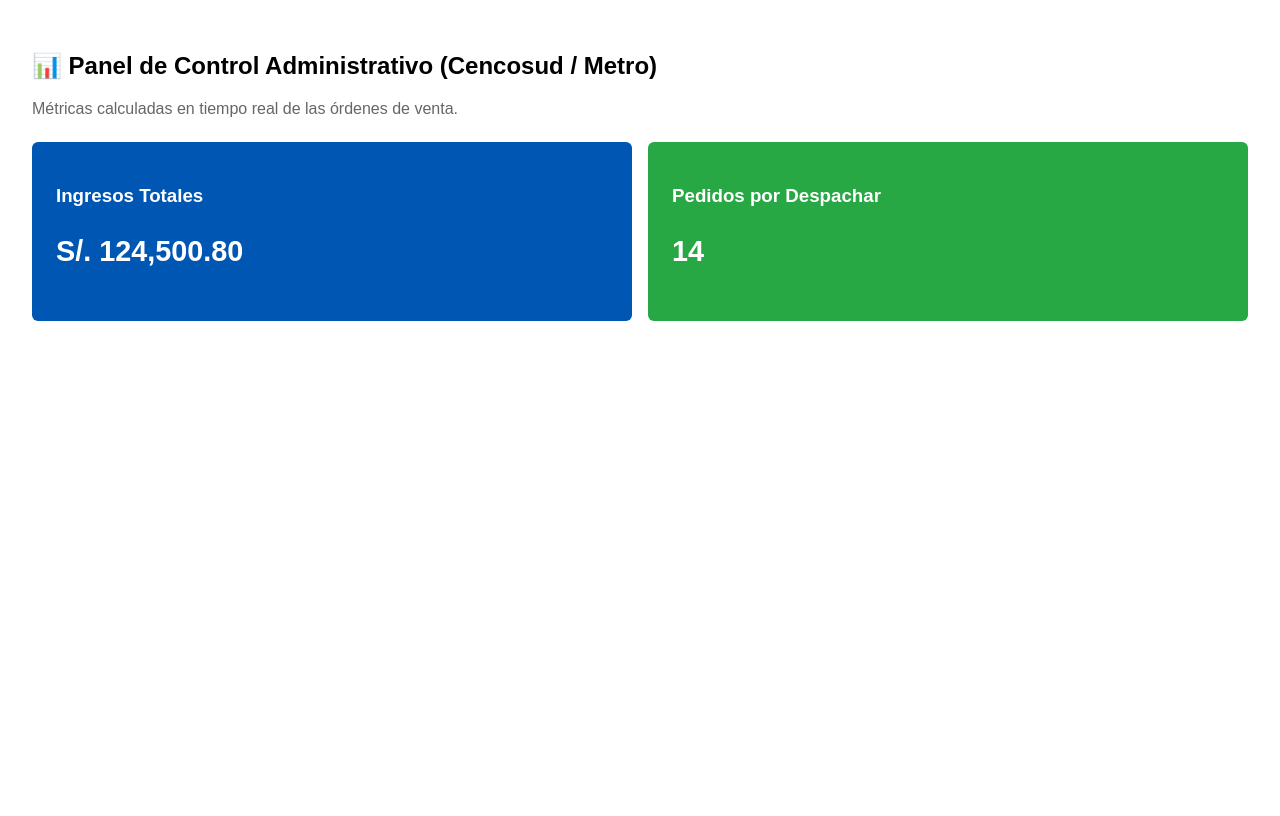
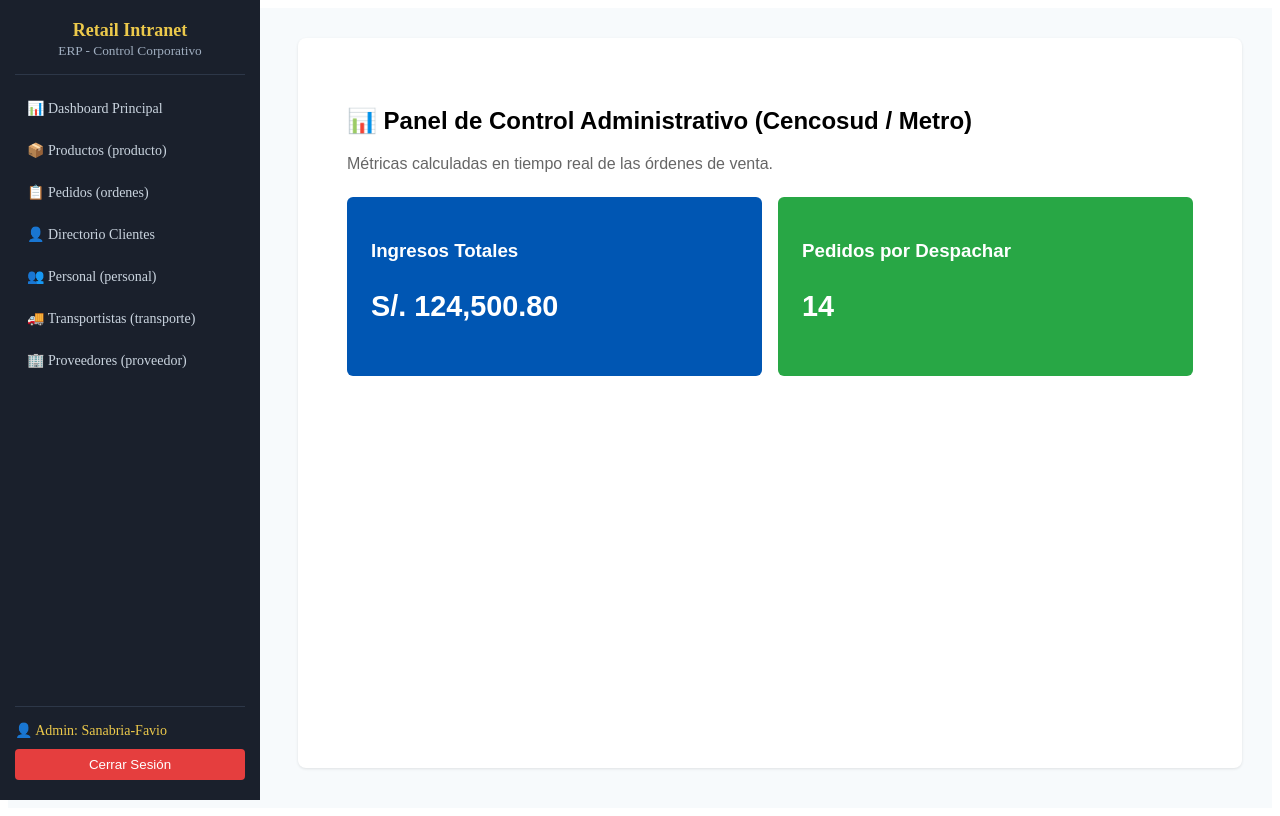
Before and after one commit to 202411185-boop/proyecto-bd-2026-1, a React (Vite) app: page /intranet in a window 1280 px wide. Built offline with nearby package versions, Linux system fonts and the light colour scheme.

Commit message:
feat:se implementa MenuIntranet, y correciones en los modulos

```diff
--- /dev/null
+++ b/src/intranet/customers/PaginaCliente.jsx
@@ -0,0 +1,18 @@
+import React from 'react';
+
+export default function CustomersPage() {
+  return (
+    <div style={{ padding: '1.5rem' }}>
+      <h2>👥 Fichas del Cliente y Demografía de clientes</h2>
+      <div style={{ display: 'flex', gap: '1rem', marginTop: '1rem' }}>
+        <div style={{ border: '1px solid #ddd', padding: '1rem', width: '250px', borderRadius: '4px' }}>
+          <strong>Davolio, Nancy</strong>
+          <p style={{ margin: '0.5rem 0', fontSize: '0.9rem', color: '#555' }}>Cargo: Representante de Ventas</p>
+          <p style={{ fontSize: '0.8rem', background: '#f0f0f0', padding: '0.2rem', display: 'inline-block' }}>
+             Territorio: Lima Centro (ID: 02116)
+          </p>
+        </div>
+      </div>
+    </div>
+  );
+}
--- /dev/null
+++ b/src/intranet/layout/MenuIntranet.jsx
@@ -0,0 +1,91 @@
+import React from 'react';
+import { Link, useNavigate } from 'react-router-dom';
+
+export default function IntranetLayout({ children }) {
+  const navigate = useNavigate();
+
+  const sidebarStyle = {
+    width: '260px',
+    background: '#1a202c',
+    color: '#fff',
+    height: '100vh',
+    position: 'fixed',
+    top: 0,
+    left: 0,
+    padding: '20px 15px',
+    boxSizing: 'border-box',
+    display: 'flex',
+    flexDirection: 'column',
+    justifyContent: 'space-between'
+  };
+
+  const linkStyle = {
+    color: '#cbd5e0',
+    textDecoration: 'none',
+    display: 'block',
+    padding: '10px 12px',
+    borderRadius: '6px',
+    marginBottom: '5px',
+    fontSize: '14px',
+    transition: 'background 0.2s'
+  };
+
+  const hoverEffect = (e) => e.target.style.background = '#2d3748';
+  const leaveEffect = (e) => e.target.style.background = 'transparent';
+
+  return (
+    <div style={{ display: 'flex', minHeight: '100vh', background: '#f7fafc' }}>
+      {/*  MENÚ RETAIL */}
+      <aside style={sidebarStyle}>
+        <div>
+          <div style={{ borderBottom: '1px solid #2d3748', paddingBottom: '15px', marginBottom: '15px', textAlign: 'center' }}>
+            <h2 style={{ color: '#ecc94b', margin: 0, fontSize: '18px' }}> Retail Intranet</h2>
+            <small style={{ color: '#a0aec0' }}>ERP - Control Corporativo</small>
+          </div>
+
+          <nav>
+            <Link to="/intranet" style={linkStyle} onMouseEnter={hoverEffect} onMouseLeave={leaveEffect}>
+              📊 Dashboard Principal
+            </Link>
+            <Link to="/intranet/producto" style={linkStyle} onMouseEnter={hoverEffect} onMouseLeave={leaveEffect}>
+              📦 Productos (producto)
+            </Link>
+            <Link to="/intranet/ordenes" style={linkStyle} onMouseEnter={hoverEffect} onMouseLeave={leaveEffect}>
+              📋 Pedidos (ordenes)
+            </Link>
+            <Link to="/intranet/cliente" style={linkStyle} onMouseEnter={hoverEffect} onMouseLeave={leaveEffect}>
+              👤 Directorio Clientes
+            </Link>
+            <Link to="/intranet/personal" style={linkStyle} onMouseEnter={hoverEffect} onMouseLeave={leaveEffect}>
+              👥 Personal (personal)
+            </Link>
+            <Link to="/intranet/transporte" style={linkStyle} onMouseEnter={hoverEffect} onMouseLeave={leaveEffect}>
+              🚚 Transportistas (transporte)
+            </Link>
+            <Link to="/intranet/proveedor" style={linkStyle} onMouseEnter={hoverEffect} onMouseLeave={leaveEffect}>
+              🏢 Proveedores (proveedor)
+            </Link>
+          </nav>
+        </div>
+
+        {/* Sección inferior */}
+        <div style={{ borderTop: '1px solid #2d3748', paddingTop: '15px', fontSize: '14px' }}>
+          <p style={{ margin: '0 0 10px 0', color: '#ecc94b' }}>👤 Admin: Sanabria-Favio</p>
+          <button
+            onClick={() => navigate('/')}
+            style={{ width: '100%', background: '#e53e3e', color: 'white', border: 'none', padding: '8px', borderRadius: '4px', cursor: 'pointer' }}
+          >
+            Cerrar Sesión
+          </button>
+        </div>
+      </aside>
+
+      {/* 🖥️ VISTA CENTRAL DINÁMICA */}
+      <main style={{ marginLeft: '260px', width: 'calc(100% - 260px)', padding: '30px', boxSizing: 'border-box' }}>
+        <div style={{ background: '#fff', padding: '25px', borderRadius: '8px', boxShadow: '0 1px 3px rgba(0,0,0,0.1)', minHeight: '85vh' }}>
+          {children}
+        </div>
+      </main>
+    </div>
+  );
+}
--- a/src/intranet/inventory/PaginaInventario.jsx
+++ b/src/intranet/products/PaginaProducto.jsx
@@ -9,7 +9,7 @@
 
   return (
     <div style={{ padding: '1.5rem' }}>
-      <h2>📦 Control de Inventario General (WMS)</h2>
+      <h2>📦 Control de Productos (WMS)</h2>
       <p>Gestión directa de la tabla <code>Products</code>.</p>
 
       <table style={{ width: '100%', borderCollapse: 'collapse', marginTop: '1rem' }}>
--- a/src/intranet/routing/IntranetRoutes.jsx
+++ b/src/intranet/routing/IntranetRoutes.jsx
@@ -1,31 +1,42 @@
 // src/intranet/routing/IntranetRoutes.jsx
 import { Routes, Route } from 'react-router-dom';
+import MenuIntranet from '../layout/MenuIntranet';
 import PaginaSumario from '../dashboard/PaginaSumario';
-import PaginaInventario from '../inventory/PaginaInventario';
-import PaginaTransporteOrdenes from '../orders/PaginaTransporteOrdenes';
+import PaginaProducto from '../products/PaginaProducto';
+import PaginaOrdenes from '../orders/PaginaOrdenes';
 import PaginaEmpleado from '../employees/PaginaEmpleado';
-import PaginaProveedores from '../suppliers/PaginaProveedores';
+import PaginaProveedor from '../suppliers/PaginaProveedor';
+import PaginaTransporte from '../shippers/PaginaTransporte';
+import PaginaCliente from '../customers/PaginaCliente';
 
 
 export default function IntranetRoutes() {
   return (
+  <MenuIntranet>
     <Routes>
       {/* Ruta base de la intranet (Dashboard general) */}
       <Route path="/" element={<PaginaSumario />} />
 
       {/* Gestión de Inventario (WMS) */}
-      <Route path="/inventario" element={<PaginaInventario />} />
+      <Route path="/producto" element={<PaginaProducto />} />
 
       {/* Gestión de Órdenes */}
-      <Route path="/ordenes" element={<PaginaTransporteOrdenes />} />
+      <Route path="/ordenes" element={<PaginaOrdenes />} />
 
       {/* Gestión de Colaboradores */}
       <Route path="/personal" element={<PaginaEmpleado />} />
 
       {/* Gestión de Proveedores */}
-      <Route path="/proveedores" element={<PaginaProveedores />} />
+      <Route path="/proveedor" element={<PaginaProveedor/>} />
+
+      {/* Gestión de Transporte */}
+      <Route path="/transporte" element={<PaginaTransporte/>} />
+
+      {/* Gestión de Clientes */}
+      <Route path="/cliente" element={<PaginaCliente/>} />
 
       <Route path="*" element={<div>404 - Sección administrativa no encontrada</div>} />
     </Routes>
+  </MenuIntranet>
   );
 }
--- /dev/null
+++ b/src/intranet/shippers/PaginaTransporte.jsx
@@ -0,0 +1,14 @@
+import React from 'react';
+
+export default function SuppliersPage() {
+  return (
+    <div style={{ padding: '1.5rem' }}>
+      <h2>Control de Transportistas</h2>
+      <p>Abastecedores directos vinculados a la cadena de suministros.</p>
+      <ul>
+        <li><strong>Exotic Liquids</strong> (Londres) - Contacto: Charlotte Cooper</li>
+        <li><strong>New Orleans Cajun Delights</strong> (New Orleans) - Contacto: Shelley Burke</li>
+      </ul>
+    </div>
+  );
+}
```
Also changed, not shown: src/assets/logoRetail.jpg (added), src/intranet/orders/PaginaOrdenes.jsx (renamed from src/intranet/orders/PaginaTransporteOrdenes.jsx), src/intranet/suppliers/PaginaProveedor.jsx (renamed from src/intranet/suppliers/PaginaProveedores.jsx).
